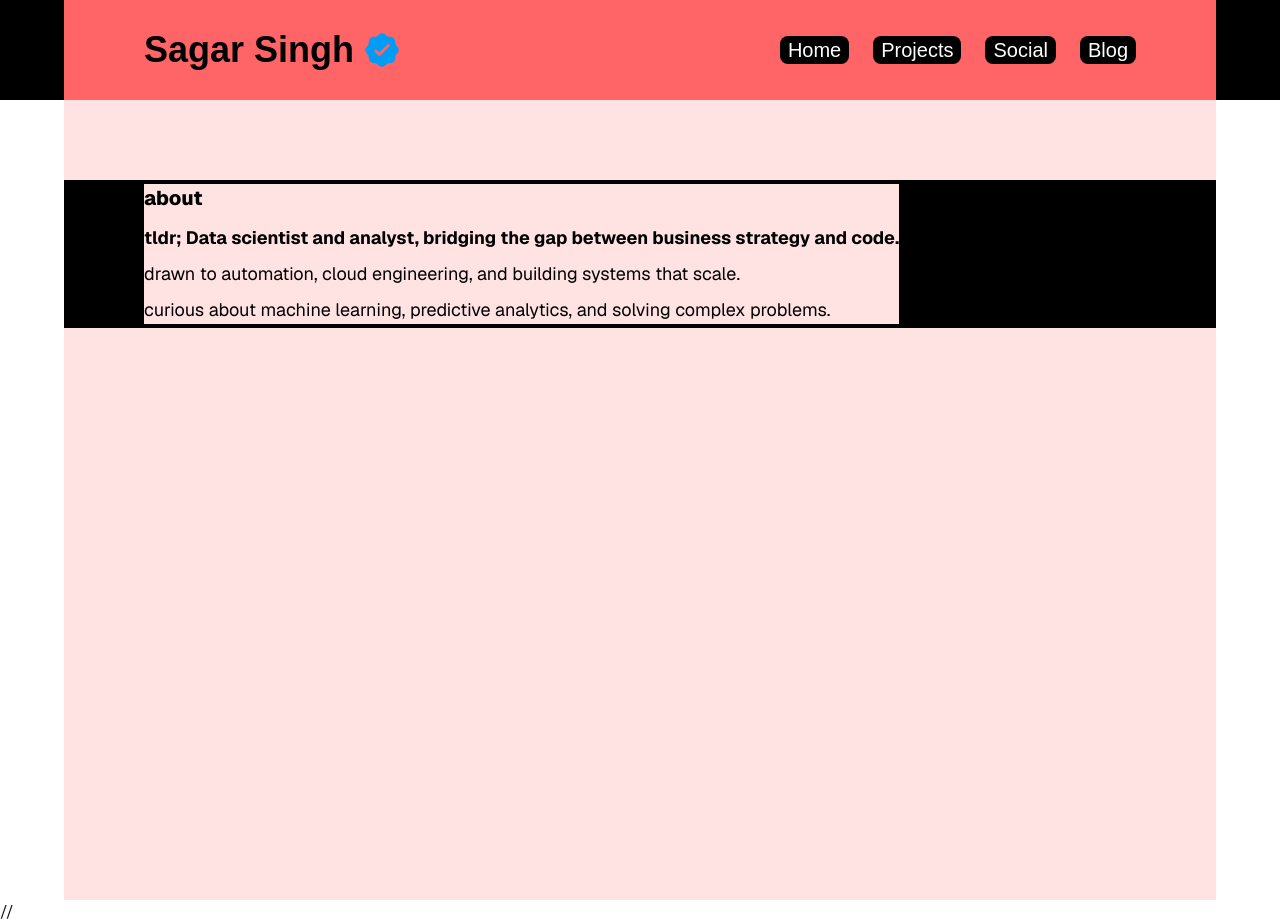
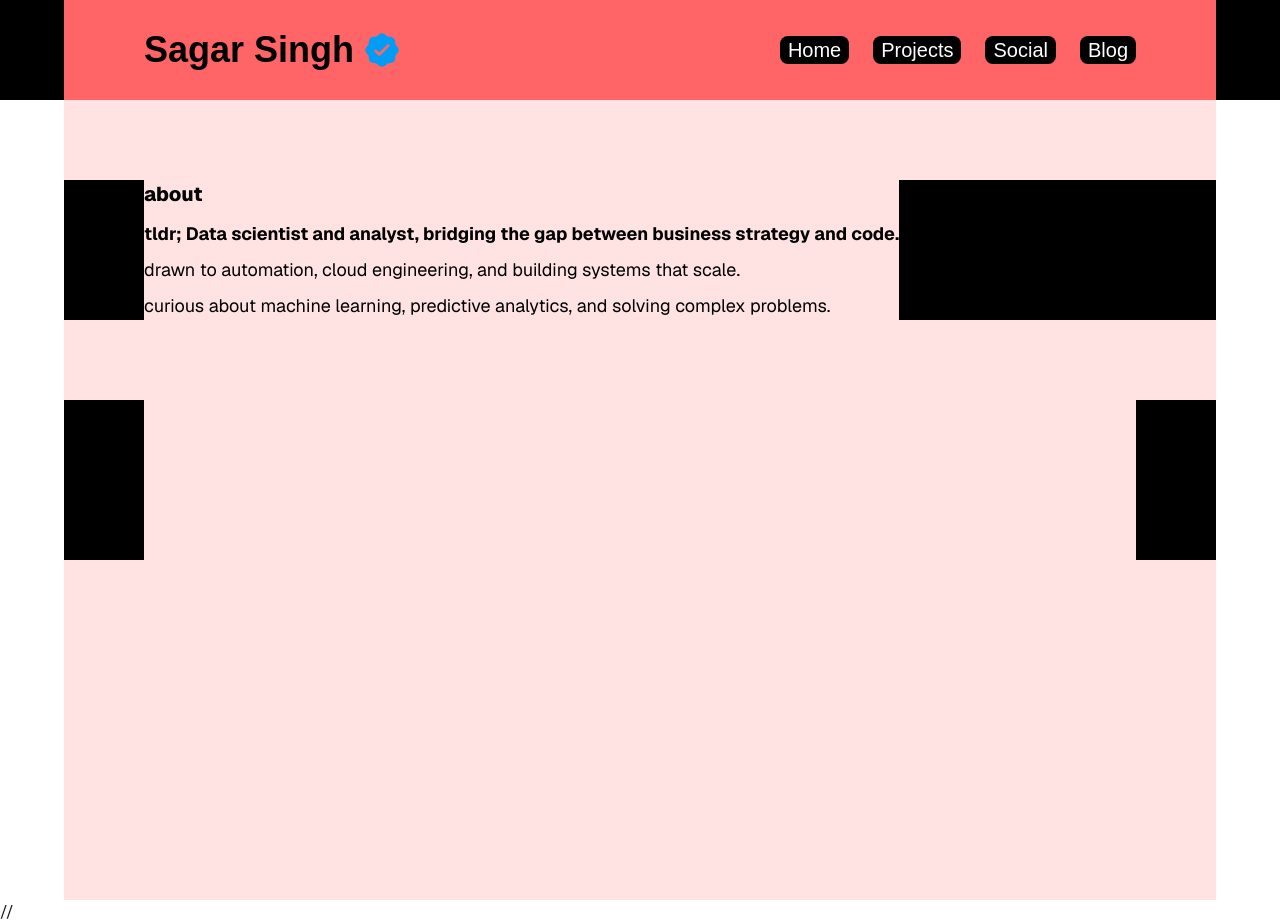
Before and after one commit to singh-sagar/personalportfolio, a Next.js app: page / in a window 1280 px wide. Built offline with nearby package versions, Linux system fonts and the light colour scheme.

Commit message:
added edcuation div

```diff
--- a/app/page.tsx
+++ b/app/page.tsx
@@ -5,10 +5,10 @@ export default function Home() {
     <div className="flex flex-col min-h-screen bg-white font-sans ">
 
 
-      <div className=" min-h-screen max-w-6xl w-full bg-red-100 pt-20 mx-auto">
+      <div className=" min-h-screen max-w-6xl w-full bg-red-100 pt-20 mx-auto flex flex-col gap-20">
            {/* First Div: About Section */}
         {/* need fixing */}
-       <div className=" max-w-6xl w-full  p-1  flex  justify-between items-center px-20 bg-black">
+       <div className=" max-w-6xl w-full  flex  justify-between items-center px-20 bg-black">
           <div className="bg-red-100 text-black ">
               <p className="text-xl font-extrabold ">about</p>
               <div className="text-lg mt-3 flex flex-col lg:gap-y-2">
@@ -17,7 +17,16 @@ export default function Home() {
                 <p>curious about machine learning, predictive analytics, and solving complex problems.</p>
               </div>
           </div>
-        </div>
+       </div>
+       {/* second div : holding the education sections*/}
+       <div className="max-w-6xl w-full flex justify-between items-center px-20 bg-black">
+         <div className="bg-red-100 max-w-6xl w-full p-20 ">
+           <div className="">
+
+           </div>
+
+         </div>
+       </div>
       </div>
 
 
```
